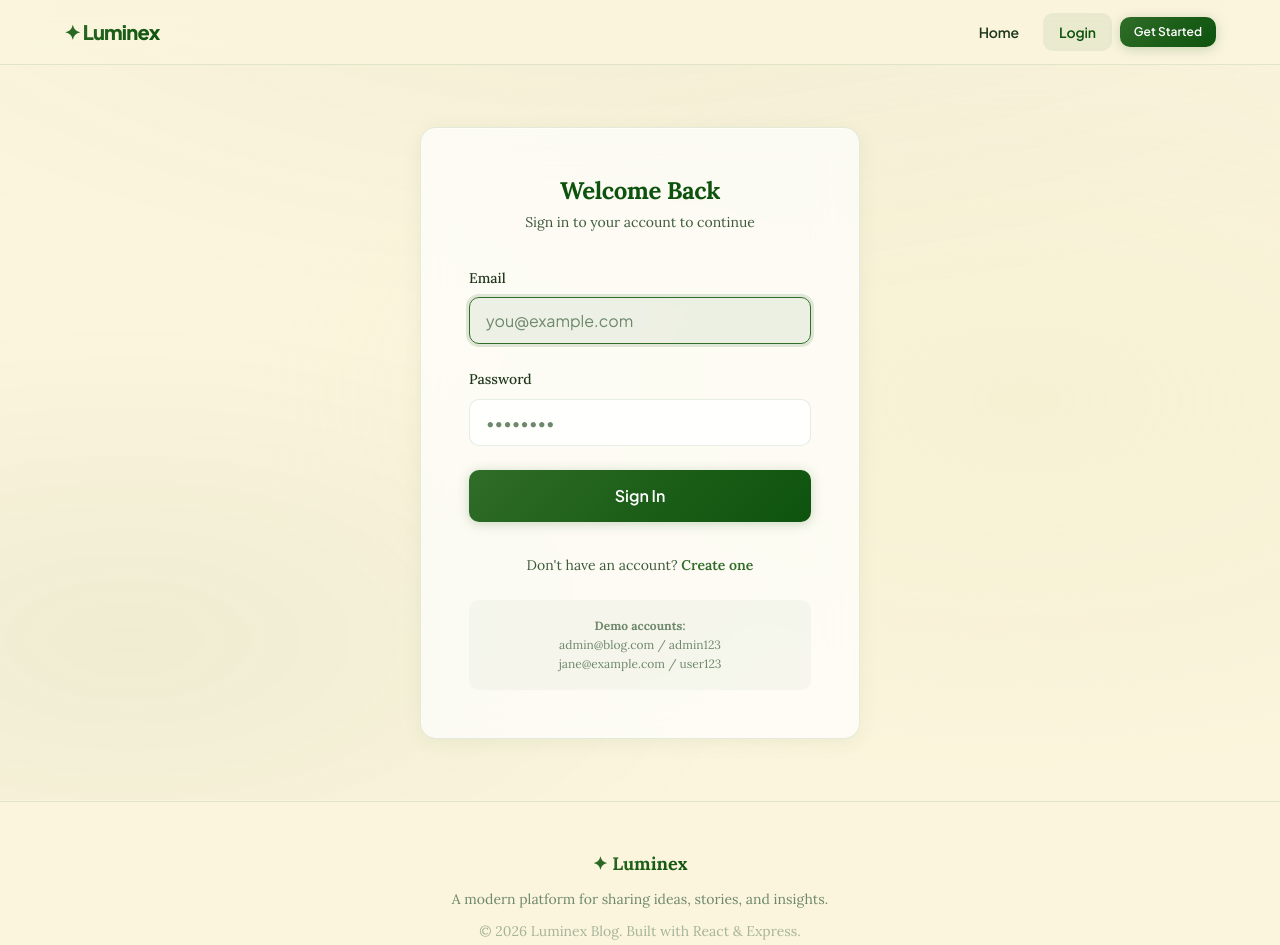
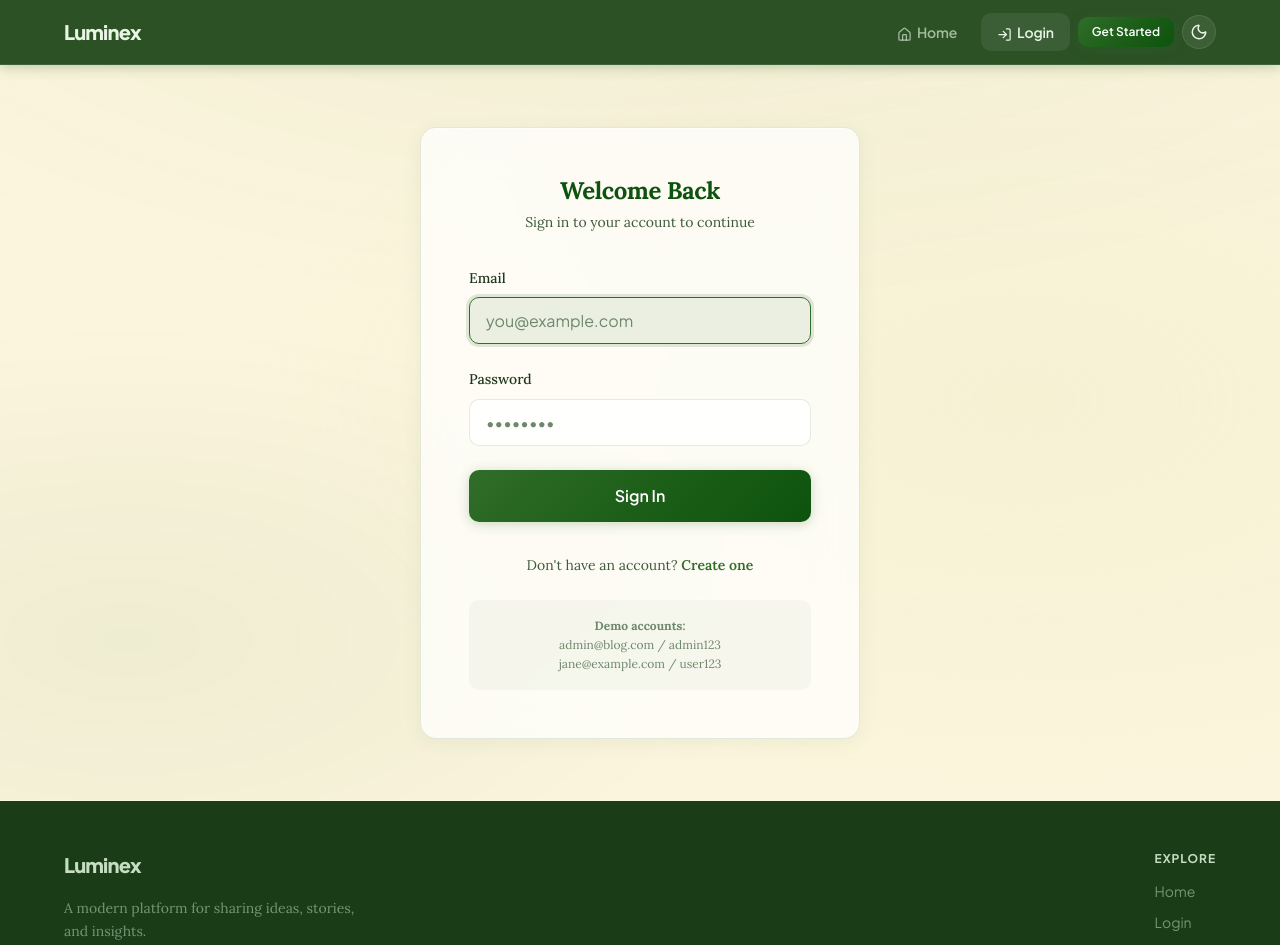
Before and after one commit to anikethana2109-maker/blogspot1, a React (Vite) app in the folder frontend/: page /login in a window 1280 px wide. Shown: the top 945 px of the page. Built offline with nearby package versions, Linux system fonts and the light colour scheme; no server answers.

Commit message:
feat: add dark/light theme toggle, replace emojis with lucide icons, distinctive navbar/footer colors

```diff
--- a/frontend/src/components/Footer.jsx
+++ b/frontend/src/components/Footer.jsx
@@ -1,12 +1,27 @@
+import { Link } from 'react-router-dom';
+import { Sparkles, Github, Twitter } from 'lucide-react';
+
 export default function Footer() {
   return (
     <footer className="footer">
       <div className="footer-inner">
-        <div className="footer-logo">✦ Luminex</div>
-        <p>A modern platform for sharing ideas, stories, and insights.</p>
-        <p style={{ marginTop: 'var(--space-sm)', opacity: 0.6 }}>
-          © {new Date().getFullYear()} Luminex Blog. Built with React & Express.
-        </p>
+        <div className="footer-top">
+          <div className="footer-brand">
+            <div className="footer-logo">Luminex</div>
+            <p className="footer-tagline">A modern platform for sharing ideas, stories, and insights.</p>
+          </div>
+          <div className="footer-links">
+            <div className="footer-link-group">
+              <span className="footer-link-heading">Explore</span>
+              <Link to="/" className="footer-link">Home</Link>
+              <Link to="/login" className="footer-link">Login</Link>
+              <Link to="/register" className="footer-link">Register</Link>
+            </div>
+          </div>
+        </div>
+        <div className="footer-bottom">
+          <p>© {new Date().getFullYear()} Luminex Blog. Built with React &amp; Express.</p>
+        </div>
       </div>
     </footer>
   );
--- a/frontend/src/components/Navbar.jsx
+++ b/frontend/src/components/Navbar.jsx
@@ -1,9 +1,14 @@
 import { useState, useRef, useEffect } from 'react';
 import { Link, useNavigate, useLocation } from 'react-router-dom';
 import { useAuth } from '../context/AuthContext';
+import { useTheme } from '../context/ThemeContext';
+import {
+  Menu, X, Sun, Moon, PenLine, LogOut, User, Settings, Home, LogIn
+} from 'lucide-react';
 
 export default function Navbar() {
   const { user, logout } = useAuth();
+  const { isDark, toggleTheme } = useTheme();
   const navigate = useNavigate();
   const location = useLocation();
   const [dropdownOpen, setDropdownOpen] = useState(false);
@@ -39,28 +44,35 @@ export default function Navbar() {
   return (
     <nav className="navbar" id="main-navbar">
       <div className="navbar-inner">
-        <Link to="/" className="navbar-logo">✦ Luminex</Link>
+        <Link to="/" className="navbar-logo">Luminex</Link>
 
         <button
           className="navbar-toggle"
           onClick={() => setMobileOpen(!mobileOpen)}
           aria-label="Toggle navigation"
         >
-          {mobileOpen ? '✕' : '☰'}
+          {mobileOpen ? <X size={22} /> : <Menu size={22} />}
         </button>
 
         <div className={`navbar-nav ${mobileOpen ? 'open' : ''}`}>
-          <Link to="/" className={isActive('/')}>Home</Link>
+          <Link to="/" className={isActive('/')}>
+            <Home size={15} style={{ display:'inline', marginRight:'0.3rem', verticalAlign:'middle' }} />
+            Home
+          </Link>
 
           {user && (
             <Link to="/create" className={isActive('/create')}>
-              ✍ Write
+              <PenLine size={15} style={{ display:'inline', marginRight:'0.3rem', verticalAlign:'middle' }} />
+              Write
             </Link>
           )}
 
           {!user ? (
             <>
-              <Link to="/login" className={isActive('/login')}>Login</Link>
+              <Link to="/login" className={isActive('/login')}>
+                <LogIn size={15} style={{ display:'inline', marginRight:'0.3rem', verticalAlign:'middle' }} />
+                Login
+              </Link>
               <Link to="/register" className="btn btn-primary btn-sm">
                 Get Started
               </Link>
@@ -82,24 +94,38 @@ export default function Navbar() {
                     <div style={{ fontSize: '0.75rem', color: 'var(--text-muted)' }}>{user.email}</div>
                   </div>
                   <Link to={`/profile/${user.id}`} className="navbar-dropdown-item" onClick={() => setDropdownOpen(false)}>
-                    👤 Profile
+                    <User size={14} style={{ display:'inline', marginRight:'0.45rem', verticalAlign:'middle' }} />
+                    Profile
                   </Link>
                   <Link to="/create" className="navbar-dropdown-item" onClick={() => setDropdownOpen(false)}>
-                    ✍ Write Post
+                    <PenLine size={14} style={{ display:'inline', marginRight:'0.45rem', verticalAlign:'middle' }} />
+                    Write Post
                   </Link>
                   {user.role === 'admin' && (
                     <Link to="/admin" className="navbar-dropdown-item" onClick={() => setDropdownOpen(false)}>
-                      ⚙ Admin Dashboard
+                      <Settings size={14} style={{ display:'inline', marginRight:'0.45rem', verticalAlign:'middle' }} />
+                      Admin Dashboard
                     </Link>
                   )}
                   <div className="navbar-dropdown-divider" />
                   <button className="navbar-dropdown-item" onClick={handleLogout} style={{ color: 'var(--color-error)' }}>
-                    ↪ Logout
+                    <LogOut size={14} style={{ display:'inline', marginRight:'0.45rem', verticalAlign:'middle' }} />
+                    Logout
                   </button>
                 </div>
               )}
             </div>
           )}
+
+          {/* Theme toggle button */}
+          <button
+            className="navbar-theme-toggle"
+            onClick={toggleTheme}
+            aria-label="Toggle theme"
+            title={isDark ? 'Switch to light mode' : 'Switch to dark mode'}
+          >
+            {isDark ? <Sun size={18} /> : <Moon size={18} />}
+          </button>
         </div>
       </div>
     </nav>
--- /dev/null
+++ b/frontend/src/context/ThemeContext.jsx
@@ -0,0 +1,35 @@
+import { createContext, useContext, useState, useEffect } from 'react';
+
+const ThemeContext = createContext(null);
+
+export function ThemeProvider({ children }) {
+  const [isDark, setIsDark] = useState(() => {
+    const saved = localStorage.getItem('luminex-theme');
+    return saved === 'dark';
+  });
+
+  useEffect(() => {
+    const root = document.documentElement;
+    if (isDark) {
+      root.setAttribute('data-theme', 'dark');
+      localStorage.setItem('luminex-theme', 'dark');
+    } else {
+      root.removeAttribute('data-theme');
+      localStorage.setItem('luminex-theme', 'light');
+    }
+  }, [isDark]);
+
+  const toggleTheme = () => setIsDark((prev) => !prev);
+
+  return (
+    <ThemeContext.Provider value={{ isDark, toggleTheme }}>
+      {children}
+    </ThemeContext.Provider>
+  );
+}
+
+export const useTheme = () => {
+  const ctx = useContext(ThemeContext);
+  if (!ctx) throw new Error('useTheme must be used inside ThemeProvider');
+  return ctx;
+};
--- a/frontend/src/index.css
+++ b/frontend/src/index.css
@@ -1,19 +1,33 @@
 /* ═══════════════════════════════════════════════════════════════════════════
    LUMINEX BLOG — Design System
-   Dark theme · Glassmorphism · Purple-to-Cyan gradients · Inter font
+   Light (default): warm cream + forest green palette
+   Dark: deep slate + soft green palette
+   Fonts: Lora (body/headings) + Plus Jakarta Sans (UI)
    ═══════════════════════════════════════════════════════════════════════════ */
 
-/* ─── CSS Custom Properties ──────────────────────────────────────────────── */
+/* ─── Light Theme (Default) ───────────────────────────────────────────────── */
 :root {
   /* Backgrounds */
   --bg-primary: #FBF5DD;
   --bg-secondary: #F4EFCF;
   --bg-tertiary: #E7E1B1;
-  --bg-card: rgba(255, 255, 255, 0.7);
+  --bg-card: rgba(255, 255, 255, 0.72);
   --bg-card-hover: rgba(255, 255, 255, 0.95);
   --bg-glass: rgba(48, 109, 41, 0.04);
-  --bg-glass-hover: rgba(48, 109, 41, 0.08);
-  --bg-input: rgba(255, 255, 255, 0.8);
+  --bg-glass-hover: rgba(48, 109, 41, 0.09);
+  --bg-input: rgba(255, 255, 255, 0.85);
+
+  /* Navbar — distinct from page bg: deeper olive-green strip */
+  --bg-navbar: #2A5C25;
+  --bg-navbar-blur: rgba(35, 74, 30, 0.96);
+  --text-navbar: #E8F5E4;
+  --text-navbar-muted: rgba(232, 245, 228, 0.65);
+  --border-navbar: rgba(255, 255, 255, 0.1);
+
+  /* Footer — rich forest dark green */
+  --bg-footer: #1A3D17;
+  --text-footer: #C5DEC1;
+  --text-footer-muted: rgba(197, 222, 193, 0.55);
 
   /* Text colors */
   --text-primary: #0D530E;
@@ -21,7 +35,7 @@
   --text-tertiary: #3E5B3C;
   --text-muted: #6E886C;
 
-  /* Accent gradient: medium forest green → deep forest green */
+  /* Accent gradient: forest green */
   --accent-start: #306D29;
   --accent-mid: #1D5F19;
   --accent-end: #0D530E;
@@ -30,16 +44,17 @@
   --gradient-subtle: linear-gradient(135deg, rgba(48, 109, 41, 0.08), rgba(13, 83, 14, 0.08));
 
   /* Borders */
-  --border-color: rgba(48, 109, 41, 0.12);
-  --border-color-hover: rgba(48, 109, 41, 0.25);
+  --border-color: rgba(48, 109, 41, 0.13);
+  --border-color-hover: rgba(48, 109, 41, 0.27);
   --border-accent: rgba(48, 109, 41, 0.35);
 
   /* Shadows */
   --shadow-sm: 0 1px 3px rgba(13, 83, 14, 0.05);
   --shadow-md: 0 4px 16px rgba(13, 83, 14, 0.08);
-  --shadow-lg: 0 8px 32px rgba(13, 83, 14, 0.12);
-  --shadow-glow: 0 0 25px rgba(48, 109, 41, 0.12);
+  --shadow-lg: 0 8px 32px rgba(13, 83, 14, 0.13);
+  --shadow-glow: 0 0 25px rgba(48, 109, 41, 0.13);
   --shadow-card: 0 4px 20px rgba(13, 83, 14, 0.06), inset 0 1px 0 rgba(255, 255, 255, 0.6);
+  --shadow-navbar: 0 2px 12px rgba(13, 83, 14, 0.25);
 
   /* Spacing */
   --space-xs: 0.25rem;
@@ -83,6 +98,63 @@
   --color-info: #3b82f6;
 }
 
+/* ─── Dark Theme ──────────────────────────────────────────────────────────── */
+[data-theme="dark"] {
+  /* Backgrounds */
+  --bg-primary: #0f1a0f;
+  --bg-secondary: #152015;
+  --bg-tertiary: #1c2e1c;
+  --bg-card: rgba(20, 35, 20, 0.8);
+  --bg-card-hover: rgba(28, 46, 28, 0.95);
+  --bg-glass: rgba(100, 200, 80, 0.04);
+  --bg-glass-hover: rgba(100, 200, 80, 0.09);
+  --bg-input: rgba(20, 35, 20, 0.75);
+
+  /* Navbar — dark rich deep green */
+  --bg-navbar: #0a1a0a;
+  --bg-navbar-blur: rgba(8, 20, 8, 0.97);
+  --text-navbar: #a8d8a0;
+  --text-navbar-muted: rgba(168, 216, 160, 0.55);
+  --border-navbar: rgba(100, 200, 80, 0.12);
+
+  /* Footer */
+  --bg-footer: #060e06;
+  --text-footer: #7ab872;
+  --text-footer-muted: rgba(122, 184, 114, 0.45);
+
+  /* Text */
+  --text-primary: #b8e6b0;
+  --text-secondary: #8cbd84;
+  --text-tertiary: #5e8e58;
+  --text-muted: #3f6038;
+
+  /* Accent */
+  --accent-start: #4CAF50;
+  --accent-mid: #388E3C;
+  --accent-end: #2E7D32;
+  --gradient-accent: linear-gradient(135deg, var(--accent-start), var(--accent-mid), var(--accent-end));
+  --gradient-accent-hover: linear-gradient(135deg, #66BB6A, #1B5E20);
+  --gradient-subtle: linear-gradient(135deg, rgba(76, 175, 80, 0.1), rgba(46, 125, 50, 0.1));
+
+  /* Borders */
+  --border-color: rgba(76, 175, 80, 0.12);
+  --border-color-hover: rgba(76, 175, 80, 0.25);
+  --border-accent: rgba(76, 175, 80, 0.35);
+
+  /* Shadows */
+  --shadow-sm: 0 1px 3px rgba(0, 0, 0, 0.4);
+  --shadow-md: 0 4px 16px rgba(0, 0, 0, 0.5);
+  --shadow-lg: 0 8px 32px rgba(0, 0, 0, 0.6);
+  --shadow-glow: 0 0 25px rgba(76, 175, 80, 0.12);
+  --shadow-card: 0 4px 24px rgba(0, 0, 0, 0.35), inset 0 1px 0 rgba(255, 255, 255, 0.04);
+  --shadow-navbar: 0 2px 12px rgba(0, 0, 0, 0.5);
+
+  /* Inputs */
+  --bg-input: rgba(20, 35, 20, 0.75);
+}
+
+
+
 /* ─── Reset & Base ───────────────────────────────────────────────────────── */
 *, *::before, *::after {
   box-sizing: border-box;
@@ -104,6 +176,7 @@ body {
   background: var(--bg-primary);
   min-height: 100vh;
   overflow-x: hidden;
+  transition: background var(--transition-slow), color var(--transition-slow);
 }
 
 /* Subtle radial gradient background */
@@ -117,7 +190,16 @@ body::before {
     radial-gradient(ellipse 50% 40% at 10% 80%, rgba(13, 83, 14, 0.05), transparent);
   pointer-events: none;
   z-index: 0;
+  transition: background var(--transition-slow);
 }
+
+[data-theme="dark"] body::before {
+  background:
+    radial-gradient(ellipse 80% 60% at 50% -20%, rgba(76, 175, 80, 0.05), transparent),
+    radial-gradient(ellipse 60% 50% at 80% 50%, rgba(20, 45, 20, 0.3), transparent),
+    radial-gradient(ellipse 50% 40% at 10% 80%, rgba(46, 125, 50, 0.04), transparent);
+}
+
 
 #root {
   position: relative;
@@ -359,10 +441,12 @@ p {
   position: sticky;
   top: 0;
   z-index: 100;
-  background: rgba(251, 245, 221, 0.85);
+  background: var(--bg-navbar-blur);
   backdrop-filter: blur(20px);
   -webkit-backdrop-filter: blur(20px);
-  border-bottom: 1px solid var(--border-color);
+  border-bottom: 1px solid var(--border-navbar);
+  box-shadow: var(--shadow-navbar);
+  transition: background var(--transition-base);
 }
 
 .navbar-inner {
@@ -379,12 +463,15 @@ p {
   font-family: var(--font-family-sans);
   font-size: var(--font-size-xl);
   font-weight: 800;
-  background: var(--gradient-accent);
-  -webkit-background-clip: text;
-  -webkit-text-fill-color: transparent;
-  background-clip: text;
+  color: var(--text-navbar);
   letter-spacing: -0.04em;
   text-decoration: none;
+  transition: opacity var(--transition-fast);
+}
+
+.navbar-logo:hover {
+  opacity: 0.85;
+  color: var(--text-navbar);
 }
 
 .navbar-nav {
@@ -398,7 +485,7 @@ p {
   padding: 0.5rem 1rem;
   font-size: var(--font-size-sm);
   font-weight: 600;
-  color: var(--text-secondary);
+  color: var(--text-navbar-muted);
   border-radius: var(--radius-md);
   transition: all var(--transition-fast);
   text-decoration: none;
@@ -407,8 +494,8 @@ p {
 
 .navbar-link:hover,
 .navbar-link.active {
-  color: var(--text-primary);
-  background: var(--bg-glass-hover);
+  color: var(--text-navbar);
+  background: rgba(255, 255, 255, 0.08);
 }
 
 .navbar-avatar {
@@ -427,7 +514,28 @@ p {
 }
 
 .navbar-avatar:hover {
-  box-shadow: 0 0 0 3px rgba(48, 109, 41, 0.25);
+  box-shadow: 0 0 0 3px rgba(255, 255, 255, 0.25);
+}
+
+/* Theme toggle button */
+.navbar-theme-toggle {
+  display: inline-flex;
+  align-items: center;
+  justify-content: center;
+  width: 34px;
+  height: 34px;
+  border-radius: var(--radius-full);
+  border: 1px solid var(--border-navbar);
+  background: rgba(255, 255, 255, 0.08);
+  color: var(--text-navbar);
+  cursor: pointer;
+  transition: all var(--transition-fast);
+  flex-shrink: 0;
+}
+
+.navbar-theme-toggle:hover {
+  background: rgba(255, 255, 255, 0.15);
+  transform: scale(1.1);
 }
 
 .navbar-user-menu {
@@ -484,10 +592,15 @@ p {
   display: none;
   background: none;
   border: none;
-  color: var(--text-primary);
-  font-size: 1.5rem;
+  color: var(--text-navbar);
   cursor: pointer;
   padding: var(--space-sm);
+  border-radius: var(--radius-sm);
+  transition: background var(--transition-fast);
+}
+
+.navbar-toggle:hover {
+  background: rgba(255, 255, 255, 0.1);
 }
 
 @media (max-width: 768px) {
@@ -501,8 +614,8 @@ p {
     top: 64px;
     left: 0;
     right: 0;
-    background: var(--bg-secondary);
-    border-bottom: 1px solid var(--border-color);
+    background: var(--bg-navbar);
+    border-bottom: 1px solid var(--border-navbar);
     padding: var(--space-md);
     flex-direction: column;
     gap: var(--space-xs);
@@ -1273,9 +1386,8 @@ p {
 /* ─── Footer ─────────────────────────────────────────────────────────────── */
 .footer {
   margin-top: auto;
-  padding: var(--space-2xl) 0;
-  border-top: 1px solid var(--border-color);
-  text-align: center;
+  background: var(--bg-footer);
+  border-top: none;
 }
 
 .footer-inner {
@@ -1284,21 +1396,95 @@ p {
   padding: 0 var(--space-lg);
 }
 
+.footer-top {
+  display: flex;
+  align-items: flex-start;
+  justify-content: space-between;
+  gap: var(--space-2xl);
+  padding: var(--space-2xl) 0;
+  border-bottom: 1px solid rgba(255, 255, 255, 0.07);
+}
+
+.footer-brand {
+  max-width: 300px;
+}
+
+.footer-tagline {
+  font-size: var(--font-size-sm) !important;
+  color: var(--text-footer-muted) !important;
+  line-height: 1.65;
+  margin-top: var(--space-sm);
+}
+
+.footer-links {
+  display: flex;
+  gap: var(--space-2xl);
+}
+
+.footer-link-group {
+  display: flex;
+  flex-direction: column;
+  gap: var(--space-sm);
+}
+
+.footer-link-heading {
+  font-family: var(--font-family-sans);
+  font-size: var(--font-size-xs);
+  font-weight: 700;
+  text-transform: uppercase;
+  letter-spacing: 0.08em;
+  color: var(--text-footer);
+  margin-bottom: var(--space-xs);
+}
+
+.footer-link {
+  font-family: var(--font-family-sans);
+  font-size: var(--font-size-sm);
+  color: var(--text-footer-muted);
+  text-decoration: none;
+  transition: color var(--transition-fast);
+}
+
+.footer-link:hover {
+  color: var(--text-footer);
+}
+
+.footer-bottom {
+  padding: var(--space-lg) 0;
+  text-align: center;
+}
+
+.footer-bottom p {
+  font-size: var(--font-size-xs) !important;
+  color: var(--text-footer-muted) !important;
+}
+
 .footer p {
   font-size: var(--font-size-sm);
-  color: var(--text-muted);
+  color: var(--text-footer-muted);
 }
 
 .footer-logo {
-  font-size: var(--font-size-lg);
+  font-family: var(--font-family-sans);
+  font-size: var(--font-size-xl);
   font-weight: 800;
-  background: var(--gradient-accent);
-  -webkit-background-clip: text;
-  -webkit-text-fill-color: transparent;
-  background-clip: text;
+  color: var(--text-footer);
+  letter-spacing: -0.04em;
   margin-bottom: var(--space-sm);
   display: inline-block;
 }
+
+@media (max-width: 640px) {
+  .footer-top {
+    flex-direction: column;
+  }
+  .footer-links {
+    flex-direction: column;
+    gap: var(--space-lg);
+  }
+}
+
+
 
 /* ─── Empty State ────────────────────────────────────────────────────────── */
 .empty-state {
--- a/frontend/src/main.jsx
+++ b/frontend/src/main.jsx
@@ -2,15 +2,18 @@ import React from 'react';
 import ReactDOM from 'react-dom/client';
 import { BrowserRouter } from 'react-router-dom';
 import { AuthProvider } from './context/AuthContext';
+import { ThemeProvider } from './context/ThemeContext';
 import App from './App';
 import './index.css';
 
 ReactDOM.createRoot(document.getElementById('root')).render(
   <React.StrictMode>
     <BrowserRouter>
-      <AuthProvider>
-        <App />
-      </AuthProvider>
+      <ThemeProvider>
+        <AuthProvider>
+          <App />
+        </AuthProvider>
+      </ThemeProvider>
     </BrowserRouter>
   </React.StrictMode>
 );
```
